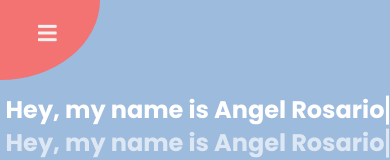
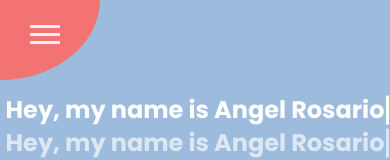
Before and after one commit to awr7/My-Portfolio, an Angular app: page / in a window 390 px wide. Shown: the top 160 px of the page. Built offline with nearby package versions, Linux system fonts and the light colour scheme.

Commit message:
added hamburger animation

```diff
--- a/src/app/app.component.html
+++ b/src/app/app.component.html
@@ -1,9 +1,12 @@
 <!-- Hamburger Menu -->
 <div class="page">
-  <span class="menu_toggle" (click)="toggleMenu()">
-    <i class="menu_open fa fa-bars fa-lg" *ngIf="!isOpen"></i>
-    <i class="menu_close fa fa-times fa-lg" *ngIf="isOpen"></i>
-  </span>
+  <div class="menu_toggle" (click)="toggleMenu()">
+    <div class="hamburger" id="hamburger-6">
+      <span class="line"></span>
+      <span class="line"></span>
+      <span class="line"></span>
+    </div>
+  </div>
   <ul class="menu_items" [class.hidden]="!isOpen">
     <li><a href="#welcome" (click)="scrollToElement('welcome', $event)"><i class="icon fa fa-home fa-2x"></i> Welcome</a></li>
     <li><a href="#aboutMe" (click)="scrollToElement('aboutMe', $event)"><i class="icon fa fa-user fa-2x"></i> About Me</a></li>
--- a/src/app/app.component.scss
+++ b/src/app/app.component.scss
@@ -3,6 +3,9 @@ $brown: #584E4A;
 $whitey: #f0f0f0;
 $snap: cubic-bezier(1.000, 0.005, 0.240, 1.000);
 $bounce: cubic-bezier(0.175, 0.885, 0.320, 1.275);
+$menu-item-height: 60px;
+$menu-item-margin-bottom: 30px;
+$menu-item-icon-size: 60px;
 
 * {
   box-sizing: border-box;
@@ -31,30 +34,50 @@ $bounce: cubic-bezier(0.175, 0.885, 0.320, 1.275);
   height: 80px;
   background-color: $red;
   border-bottom-right-radius: 100%;
-
-  &:active {
-    i {
-      opacity: 0.8
-    }
-  }
+  transition: transform .7s $snap;
+  align-items: flex-start;
   i {
     color: $whitey;
   }
-  .menu_open,
-  .menu_close {
-    position: absolute;
-    top: 50%;
-    left: 50%;
-    margin-top: -15px;
-    margin-left: -12px;
-    transition: transform .7s $snap;
+
+  .hamburger .line {
+    width: 30px;
+    height: 3px;
+    background-color: $whitey;
+    display: block;
+    margin: 5px auto;
+    transition: 0.3s ease-in-out;
+    position: relative;
+    top: 20px;
+    left: -5px;
   }
-  .menu_open {
-    transform-origin: -100px -100px;
+
+  .line.rotate-back {
+    transform: rotate(-45deg);
+    transition: transform 0.3s ease-in-out;
   }
-  .menu_close {
-    transform: rotate(20deg);
-    transform-origin: -100px -160px;
+
+  #hamburger-6.is-active {
+    transition: all 0.3s ease-in-out;
+    transition-delay: 0.6s;
+    transform: rotate(45deg);
+  }
+
+  #hamburger-6.is-active .line:nth-child(2) {
+    width: 0px;
+  }
+
+  #hamburger-6.is-active .line:nth-child(1),
+  #hamburger-6.is-active .line:nth-child(3) {
+    transition-delay: 0.3s;
+  }
+
+  #hamburger-6.is-active .line:nth-child(1) {
+    transform: translateY(4px);
+  }
+
+  #hamburger-6.is-active .line:nth-child(3) {
+    transform: translateY(-13px) rotate(90deg);
   }
 }
 
@@ -145,3 +168,26 @@ $bounce: cubic-bezier(0.175, 0.885, 0.320, 1.275);
     }
   }
 }
+
+@media screen and (max-height: 740px) {
+  .menu_items {
+    li {
+      height: $menu-item-height / 2.5;
+      margin-bottom: $menu-item-margin-bottom / 1;
+      margin-left: 0;
+      &:nth-child(2),
+      &:nth-child(3),
+      &:nth-child(4),
+      &:nth-child(5) {
+        margin-left: 0;
+      }
+
+      a .icon:after {
+        width: $menu-item-icon-size / 1.3;
+        height: $menu-item-icon-size / 1.3;
+        margin-left: -($menu-item-icon-size / 2.3);
+        margin-top: -($menu-item-icon-size / 2.5);
+      }
+    }
+  }
+}
--- a/src/app/app.component.ts
+++ b/src/app/app.component.ts
@@ -33,6 +33,8 @@ export class AppComponent {
   toggleMenu(): void {
     this.isOpen = !this.isOpen;
     const contentElement = this.el.nativeElement.querySelector('.content');
+    const hamburgerElement = this.el.nativeElement.querySelector('#hamburger-6');
+    const lines: NodeListOf<Element> = this.el.nativeElement.querySelectorAll('.hamburger .line');
     const viewportHeight = window.innerHeight;
 
     if (this.isOpen) {
@@ -42,9 +44,19 @@ export class AppComponent {
       const transformOriginY = currentSection * viewportHeight;
       this.renderer.setStyle(contentElement, 'transform-origin', `0 ${transformOriginY}px`);
       this.renderer.addClass(contentElement, 'shazam');
+      this.renderer.addClass(hamburgerElement, 'is-active');
+      lines.forEach(line => this.renderer.addClass(line, 'rotate-back'));
     } else {
 
       this.renderer.removeClass(contentElement, 'shazam');
+      this.renderer.removeClass(hamburgerElement, 'is-active');
+      lines.forEach(line => this.renderer.addClass(line, 'rotate-back'));
+
+      // Remove the rotate-back class after the rotation duration
+      setTimeout(() => {
+        lines.forEach(line => this.renderer.removeClass(line, 'rotate-back'));
+      }, 300);
+
       contentElement.addEventListener('transitionend', () => {
 
         if (!this.isOpen) {
@@ -57,7 +69,16 @@ export class AppComponent {
   closeMenu(): void {
     this.isOpen = false;
     const pageElement = this.el.nativeElement.querySelector('.page');
+    const hamburgerElement = this.el.nativeElement.querySelector('#hamburger-6');
+    const lines: NodeListOf<Element> = this.el.nativeElement.querySelectorAll('.hamburger .line');
     this.renderer.removeClass(pageElement, 'shazam');
+    this.renderer.removeClass(hamburgerElement, 'is-active');
+    lines.forEach(line => this.renderer.addClass(line, 'rotate-back'));
+
+    // Remove the rotate-back class after the rotation duration
+    setTimeout(() => {
+      lines.forEach(line => this.renderer.removeClass(line, 'rotate-back'));
+    }, 300);
   }
 
   scrollToElement(elementId: string, event: MouseEvent): void {
```
